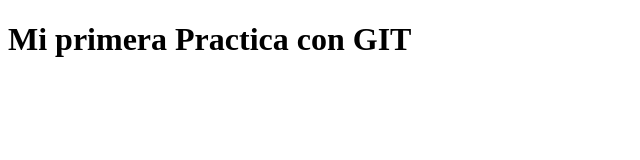
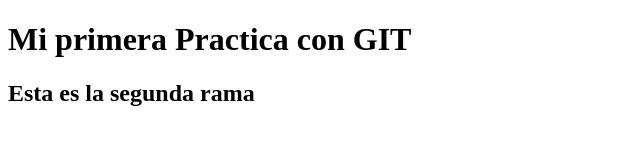
Before and after one commit to Darez06/Practicas-ETS, a plain HTML site: page index.html in a window 1280 px wide. Shown: the whole page, without its empty margins (0-640 px from the left). Drawn offline with Linux system fonts and the light colour scheme.

Commit message:
Add second header to index.html

```diff
--- a/index.html
+++ b/index.html
@@ -5,5 +5,7 @@
     </head>
     <body>
         <h1>Mi primera Practica con GIT</h1>
+        <h2>Esta es la segunda rama</h2>
     </body>
+
 </html>
```
